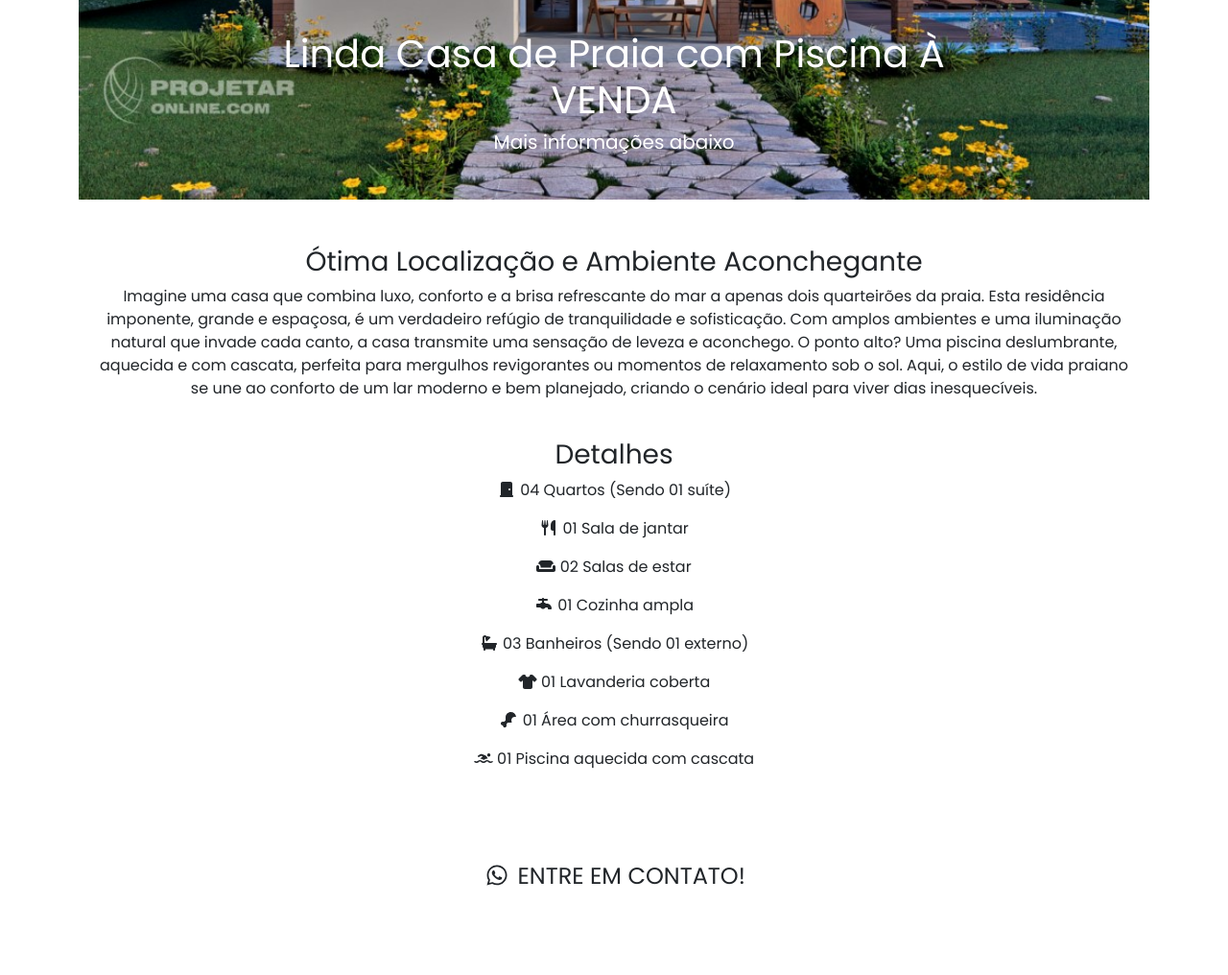
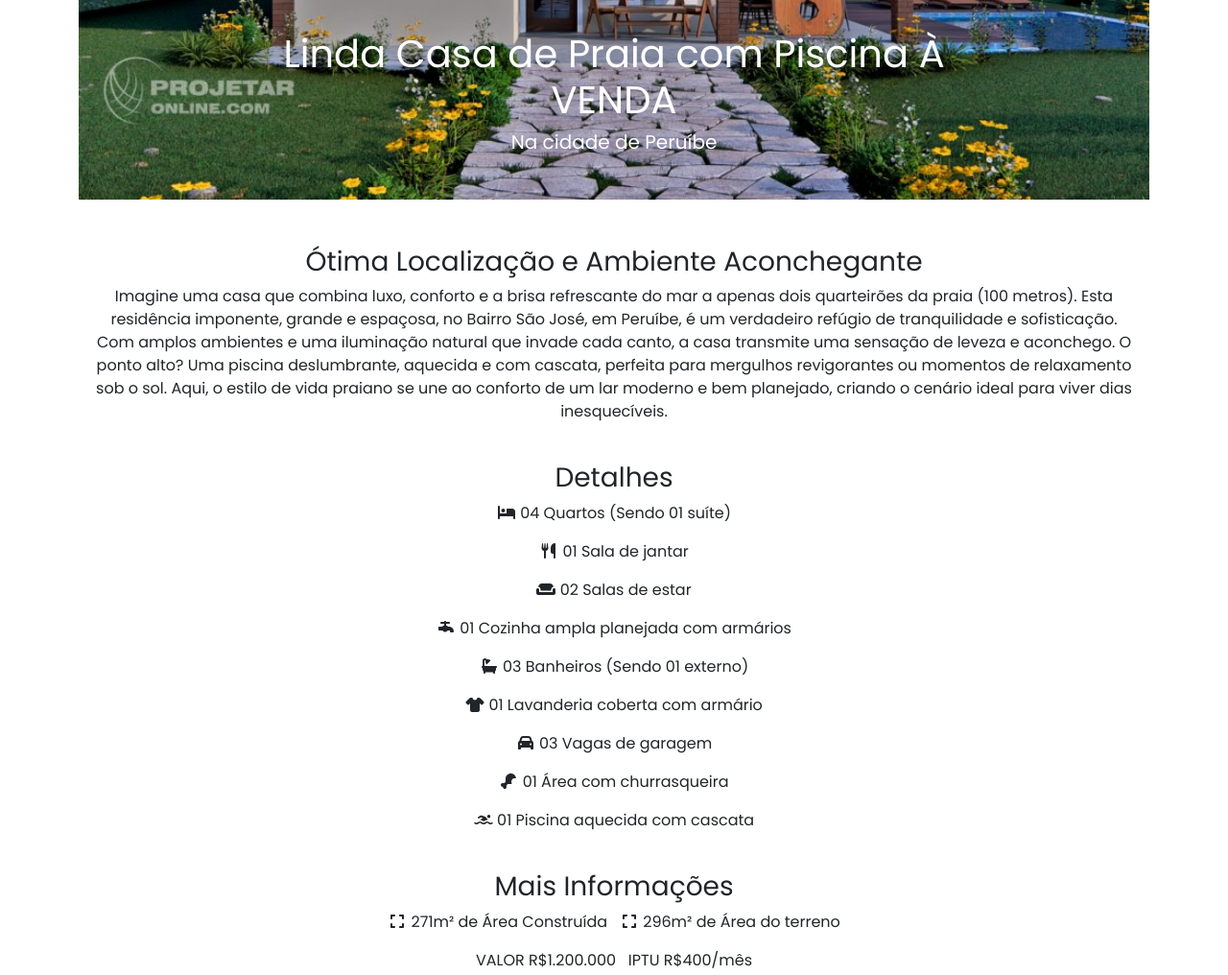
Before and after one commit to alfasou/casa-a-venda-peruibe, a website: page index.html in a window 1280 px wide. Shown: the part 420-1436 px from the top of the page at 96% size. Drawn offline with Linux system fonts and the light colour scheme; some packages are replaced by stand-ins of ours; a script that the page names is missing; files whose address does not match are found by name.

Commit message:
Mudança nas informações

```diff
--- a/index.html
+++ b/index.html
@@ -43,7 +43,7 @@
 						/>
 						<div class="carousel-caption d-none d-md-block">
 							<h1>Linda Casa de Praia com Piscina À VENDA</h1>
-							<h5>Mais informações abaixo</h5>
+							<h5>Na cidade de Peruíbe</h5>
 						</div>
 					</div>
 					<div class="carousel-item">
@@ -54,7 +54,7 @@
 						/>
 						<div class="carousel-caption d-none d-md-block">
 							<h1>Linda Casa de Praia com Piscina À VENDA</h1>
-							<h5>Mais informações abaixo</h5>
+							<h5>Na cidade de Peruíbe</h5>
 						</div>
 					</div>
 					<div class="carousel-item">
@@ -65,7 +65,7 @@
 						/>
 						<div class="carousel-caption d-none d-md-block">
 							<h1>Linda Casa de Praia com Piscina À VENDA</h1>
-							<h5>Mais informações abaixo</h5>
+							<h5>Na cidade de Peruíbe</h5>
 						</div>
 					</div>
 				</div>
@@ -94,23 +94,28 @@
 			<h3>Ótima Localização e Ambiente Aconchegante</h3>
 			<p>
 				Imagine uma casa que combina luxo, conforto e a brisa refrescante do mar
-				a apenas dois quarteirões da praia. Esta residência imponente, grande e
-				espaçosa, é um verdadeiro refúgio de tranquilidade e sofisticação. Com
-				amplos ambientes e uma iluminação natural que invade cada canto, a casa
-				transmite uma sensação de leveza e aconchego. O ponto alto? Uma piscina
-				deslumbrante, aquecida e com cascata, perfeita para mergulhos
-				revigorantes ou momentos de relaxamento sob o sol. Aqui, o estilo de
-				vida praiano se une ao conforto de um lar moderno e bem planejado,
-				criando o cenário ideal para viver dias inesquecíveis.
+				a apenas dois quarteirões da praia (100 metros). Esta residência
+				imponente, grande e espaçosa, no Bairro São José, em Peruíbe, é um
+				verdadeiro refúgio de tranquilidade e sofisticação. Com amplos ambientes
+				e uma iluminação natural que invade cada canto, a casa transmite uma
+				sensação de leveza e aconchego. O ponto alto? Uma piscina deslumbrante,
+				aquecida e com cascata, perfeita para mergulhos revigorantes ou momentos
+				de relaxamento sob o sol. Aqui, o estilo de vida praiano se une ao
+				conforto de um lar moderno e bem planejado, criando o cenário ideal para
+				viver dias inesquecíveis.
 			</p>
 			<div class="spacer">&nbsp;</div>
 			<h3>Detalhes</h3>
-			<p><i class="fa-solid fa-door-closed"></i> 04 Quartos (Sendo 01 suíte)</p>
+			<p><i class="fa-solid fa-bed"></i> 04 Quartos (Sendo 01 suíte)</p>
 			<p><i class="fa-solid fa-utensils"></i> 01 Sala de jantar</p>
 			<p><i class="fa-solid fa-couch"></i> 02 Salas de estar</p>
-			<p><i class="fa-solid fa-faucet"></i> 01 Cozinha ampla</p>
+			<p>
+				<i class="fa-solid fa-faucet"></i> 01 Cozinha ampla planejada com
+				armários
+			</p>
 			<p><i class="fa-solid fa-bath"></i> 03 Banheiros (Sendo 01 externo)</p>
-			<p><i class="fa-solid fa-shirt"></i> 01 Lavanderia coberta</p>
+			<p><i class="fa-solid fa-shirt"></i> 01 Lavanderia coberta com armário</p>
+			<p><i class="fa-solid fa-car"></i> 03 Vagas de garagem</p>
 			<p>
 				<i class="fa-solid fa-drumstick-bite"></i> 01 Área com churrasqueira
 			</p>
@@ -118,6 +123,13 @@
 				<i class="fa-solid fa-person-swimming"></i> 01 Piscina aquecida com
 				cascata
 			</p>
+			<div class="spacer">&nbsp;</div>
+			<h3>Mais Informações</h3>
+			<p>
+				<i class="fa-solid fa-expand"></i> 271m² de Área Construída &nbsp;
+				<i class="fa-solid fa-expand"></i> 296m² de Área do terreno
+			</p>
+			<p>VALOR R$1.200.000 &nbsp; IPTU R$400/mês</p>
 			<div class="spacer">&nbsp;</div>
 			<a
 				href="https://whatsa.me/5513981395623/?t=Ol%C3%A1!%20Tenho%20interesse%20na%20casa%20de%20praia."
```
